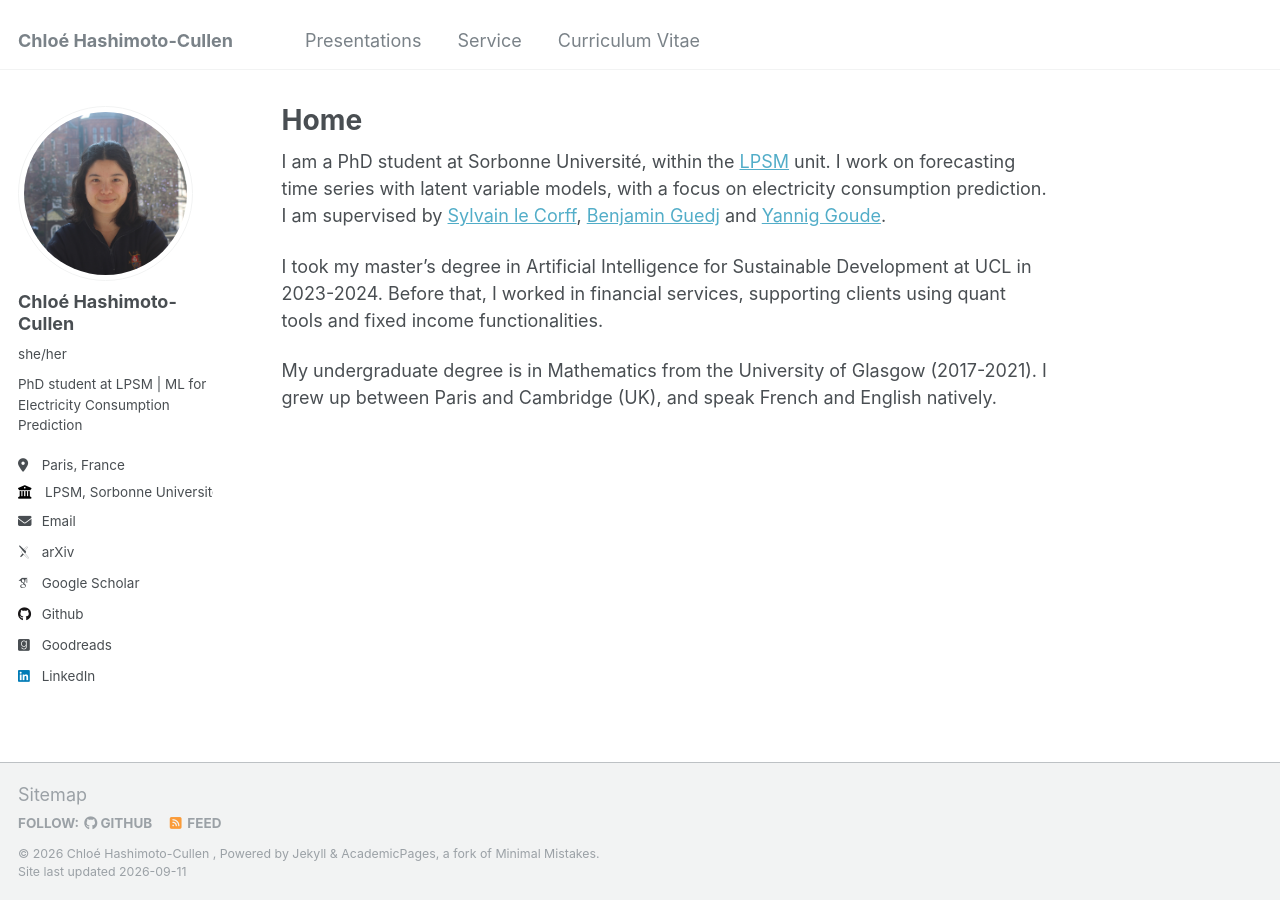
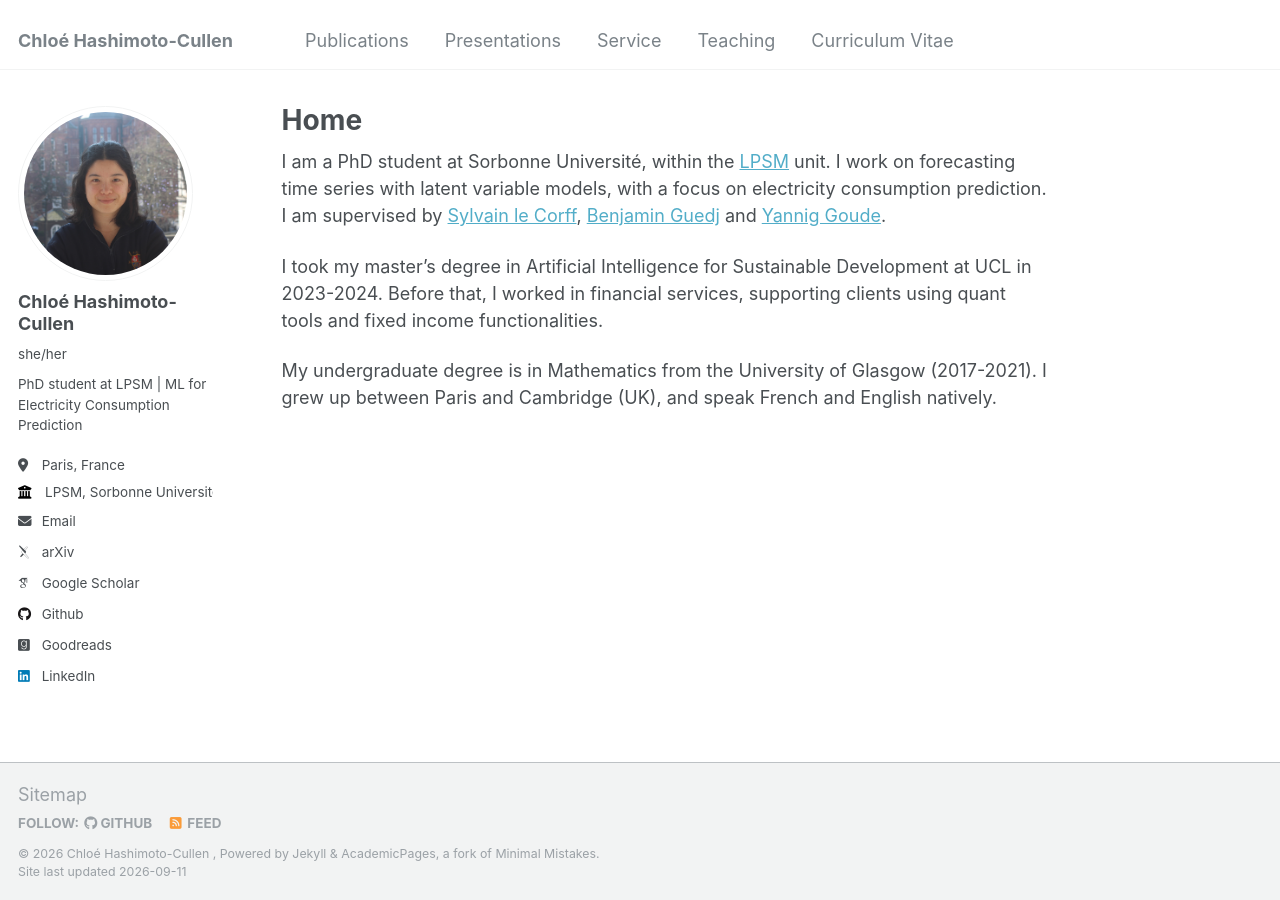
Before and after one commit to hashimotocullen/hashimotocullen.github.io, a Jekyll site: the page built from _pages/about.md, in a window 1280 px wide. Built offline with Jekyll 4.4.1, drawn with Linux system fonts in a browser that asks for light colours; some web fonts are replaced.

Commit message:
Update navigation.yml

```diff
--- a/_data/navigation.yml
+++ b/_data/navigation.yml
@@ -7,10 +7,13 @@
 main:
   # - title: "About"
   #   url: /about/
+  - title: "Publications"
+    url: /publications/
   - title: "Presentations"
     url: /presentations/
   - title: "Service"
     url: /service/
-
+  - title: "Teaching"
+    url: /teaching/
   - title: "Curriculum Vitae"
     url: /cv/
```
